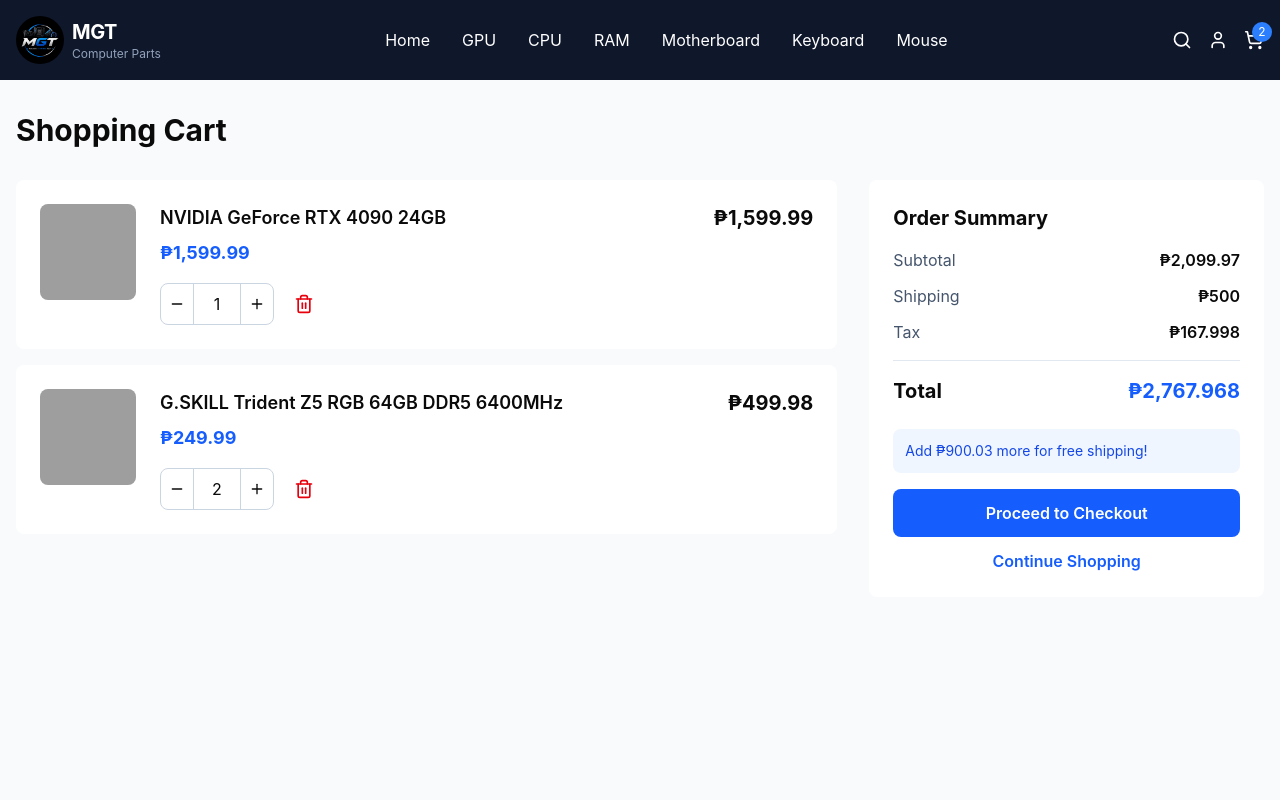
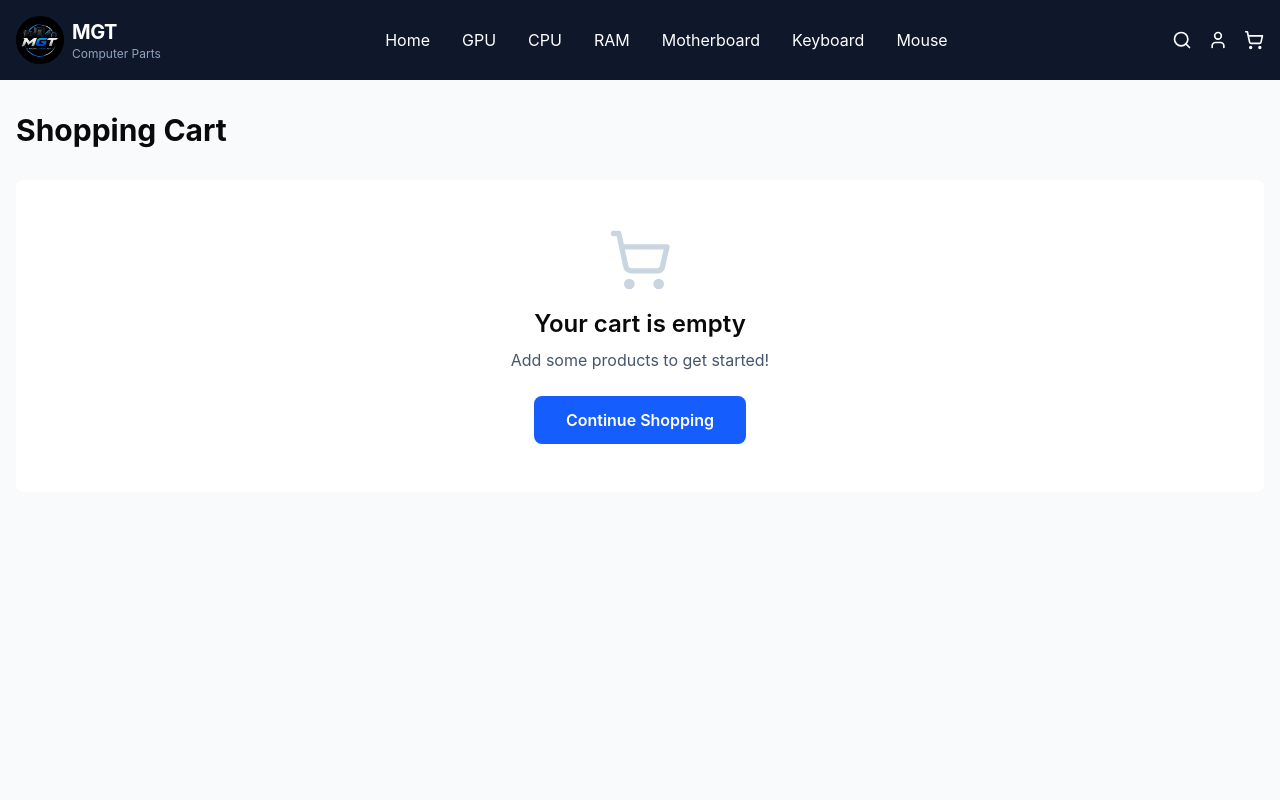
Before and after one commit to ajurian/mgt-onlineshop, a React (Vite) app: page /cart in a window 1280 px wide. Shown: the top 800 px of the page. Built offline with nearby package versions, Linux system fonts and the light colour scheme; grey boxes are pictures that could not be loaded.

Commit message:
feat: implemeneted add to cart feature

```diff
--- a/src/app/App.tsx
+++ b/src/app/App.tsx
@@ -1,6 +1,11 @@
-import { RouterProvider } from 'react-router';
-import { router } from './routes';
+import { RouterProvider } from "react-router";
+import { router } from "./routes";
+import { CartProvider } from "./contexts/cart-context";
 
 export default function App() {
-  return <RouterProvider router={router} />;
+  return (
+    <CartProvider>
+      <RouterProvider router={router} />
+    </CartProvider>
+  );
 }
--- a/src/app/components/FeaturedProducts.tsx
+++ b/src/app/components/FeaturedProducts.tsx
@@ -1,82 +1,13 @@
-import ProductCard from './ProductCard';
+import { categoryData } from "../pages/CategoryPage";
+import ProductCard from "./ProductCard";
 
-const products = [
-  {
-    id: 'gpu-2',
-    name: 'NVIDIA GeForce RTX 4080 SUPER 16GB',
-    price: 999.99,
-    originalPrice: 1199.99,
-    rating: 4.9,
-    reviews: 567,
-    imageQuery: 'graphics-card',
-    inStock: true,
-  },
-  {
-    id: 'cpu-2',
-    name: 'AMD Ryzen 9 7950X 16-Core Processor',
-    price: 549.99,
-    originalPrice: 699.99,
-    rating: 4.8,
-    reviews: 342,
-    imageQuery: 'computer-processor',
-    inStock: true,
-  },
-  {
-    id: 'ram-2',
-    name: 'Corsair Vengeance DDR5 32GB (2x16GB) 6000MHz',
-    price: 139.99,
-    rating: 4.7,
-    reviews: 891,
-    imageQuery: 'ram-memory',
-    inStock: true,
-  },
-  {
-    id: 'mb-3',
-    name: 'ASUS ROG STRIX B650-A Gaming Motherboard',
-    price: 259.99,
-    rating: 4.6,
-    reviews: 423,
-    imageQuery: 'motherboard',
-    inStock: true,
-  },
-  {
-    id: 'gpu-3',
-    name: 'AMD Radeon RX 7900 XTX 24GB Graphics Card',
-    price: 899.99,
-    originalPrice: 999.99,
-    rating: 4.7,
-    reviews: 289,
-    imageQuery: 'graphics-card',
-    inStock: true,
-  },
-  {
-    id: 'cpu-3',
-    name: 'Intel Core i9-14900K Processor',
-    price: 589.99,
-    rating: 4.8,
-    reviews: 512,
-    imageQuery: 'computer-processor',
-    inStock: true,
-  },
-  {
-    id: 'ram-1',
-    name: 'G.SKILL Trident Z5 RGB 64GB DDR5 6400MHz',
-    price: 249.99,
-    originalPrice: 299.99,
-    rating: 4.9,
-    reviews: 634,
-    imageQuery: 'ram-memory',
-    inStock: true,
-  },
-  {
-    id: 'mb-2',
-    name: 'MSI MPG Z790 Carbon WiFi Motherboard',
-    price: 399.99,
-    rating: 4.7,
-    reviews: 378,
-    imageQuery: 'motherboard',
-    inStock: false,
-  },
+export const products = [
+  categoryData.gpu.products[1],
+  categoryData.cpu.products[1],
+  categoryData.ram.products[1],
+  categoryData.motherboard.products[1],
+  categoryData.keyboard.products[1],
+  categoryData.mouse.products[1],
 ];
 
 export default function FeaturedProducts() {
--- a/src/app/components/Header.tsx
+++ b/src/app/components/Header.tsx
@@ -1,8 +1,11 @@
 import { Link } from "react-router";
 import { ShoppingCart, Search, User, Menu } from "lucide-react";
 import { ImageWithFallback } from "./figma/ImageWithFallback";
+import { useCart } from "../contexts/cart-context";
 
 export default function Header() {
+  const { totalItems } = useCart();
+
   return (
     <header className="bg-slate-900 text-white">
       <div className="container mx-auto px-4 py-4">
@@ -80,9 +83,11 @@
               className="hover:text-blue-400 transition-colors relative"
             >
               <ShoppingCart size={20} />
-              <span className="absolute -top-2 -right-2 bg-blue-500 text-white text-xs rounded-full w-5 h-5 flex items-center justify-center">
-                2
-              </span>
+              {totalItems > 0 && (
+                <span className="absolute -top-2 -right-2 bg-blue-500 text-white text-xs rounded-full w-5 h-5 flex items-center justify-center">
+                  {totalItems}
+                </span>
+              )}
             </Link>
             <button className="md:hidden hover:text-blue-400 transition-colors">
               <Menu size={20} />
--- a/src/app/components/ProductCard.tsx
+++ b/src/app/components/ProductCard.tsx
@@ -1,6 +1,7 @@
 import { Link } from "react-router";
 import { ShoppingCart, Star } from "lucide-react";
 import { ImageWithFallback } from "./figma/ImageWithFallback";
+import { useCart } from "../contexts/cart-context";
 
 interface ProductCardProps {
   id?: string;
@@ -23,9 +24,18 @@
   imageQuery,
   inStock,
 }: ProductCardProps) {
+  const { addItem } = useCart();
   const discount = originalPrice
     ? Math.round(((originalPrice - price) / originalPrice) * 100)
     : 0;
+
+  const handleAddToCart = () => {
+    if (!id || !inStock) {
+      return;
+    }
+
+    addItem({ id, name, price, imageQuery });
+  };
 
   return (
     <div className="bg-white rounded-lg border border-slate-200 hover:shadow-lg transition-shadow overflow-hidden group">
@@ -93,8 +103,9 @@
         </div>
 
         <button
-          disabled={!inStock}
+          disabled={!inStock || !id}
           className="w-full bg-blue-600 hover:bg-blue-700 disabled:bg-slate-300 disabled:cursor-not-allowed text-white py-2 rounded-lg font-semibold flex items-center justify-center gap-2 transition-colors"
+          onClick={handleAddToCart}
         >
           <ShoppingCart size={18} />
           Add to Cart
--- /dev/null
+++ b/src/app/contexts/cart-context.tsx
@@ -0,0 +1,198 @@
+import React, {
+  createContext,
+  useCallback,
+  useContext,
+  useEffect,
+  useMemo,
+  useState,
+} from "react";
+
+const STORAGE_KEY = "shopping_cart";
+
+type CartItem = {
+  id: string;
+  name: string;
+  price: number;
+  imageQuery: string;
+  quantity: number;
+};
+
+type CartItemInput = Omit<CartItem, "quantity">;
+
+type CartContextValue = {
+  items: CartItem[];
+  totalItems: number;
+  subtotal: number;
+  addItem: (item: CartItemInput) => void;
+  increment: (id: string) => void;
+  decrement: (id: string) => void;
+  removeItem: (id: string) => void;
+  clear: () => void;
+};
+
+const CartContext = createContext<CartContextValue | null>(null);
+
+const isObject = (value: unknown): value is Record<string, unknown> =>
+  typeof value === "object" && value !== null;
+
+const parseCartItems = (raw: string | null): CartItem[] => {
+  if (!raw) {
+    return [];
+  }
+
+  try {
+    const parsed = JSON.parse(raw);
+    if (!Array.isArray(parsed)) {
+      return [];
+    }
+
+    return parsed.flatMap((item) => {
+      if (!isObject(item)) {
+        return [];
+      }
+
+      const { id, name, price, imageQuery, quantity } = item;
+
+      if (
+        typeof id !== "string" ||
+        typeof name !== "string" ||
+        typeof price !== "number" ||
+        typeof imageQuery !== "string"
+      ) {
+        return [];
+      }
+
+      const safeQuantity =
+        typeof quantity === "number" && Number.isFinite(quantity)
+          ? Math.max(1, Math.floor(quantity))
+          : 1;
+
+      return [
+        {
+          id,
+          name,
+          price,
+          imageQuery,
+          quantity: safeQuantity,
+        },
+      ];
+    });
+  } catch {
+    return [];
+  }
+};
+
+const getInitialItems = (): CartItem[] => {
+  if (typeof window === "undefined") {
+    return [];
+  }
+
+  return parseCartItems(window.localStorage.getItem(STORAGE_KEY));
+};
+
+export function CartProvider({ children }: { children: React.ReactNode }) {
+  const [items, setItems] = useState<CartItem[]>(getInitialItems);
+
+  useEffect(() => {
+    if (typeof window === "undefined") {
+      return;
+    }
+
+    window.localStorage.setItem(STORAGE_KEY, JSON.stringify(items));
+  }, [items]);
+
+  const addItem = useCallback((item: CartItemInput) => {
+    setItems((prev) => {
+      const existing = prev.find((cartItem) => cartItem.id === item.id);
+      if (!existing) {
+        return [...prev, { ...item, quantity: 1 }];
+      }
+
+      return prev.map((cartItem) =>
+        cartItem.id === item.id
+          ? { ...cartItem, quantity: cartItem.quantity + 1 }
+          : cartItem,
+      );
+    });
+  }, []);
+
+  const increment = useCallback((id: string) => {
+    setItems((prev) =>
+      prev.map((cartItem) =>
+        cartItem.id === id
+          ? { ...cartItem, quantity: cartItem.quantity + 1 }
+          : cartItem,
+      ),
+    );
+  }, []);
+
+  const decrement = useCallback((id: string) => {
+    setItems((prev) =>
+      prev.flatMap((cartItem) => {
+        if (cartItem.id !== id) {
+          return [cartItem];
+        }
+
+        if (cartItem.quantity <= 1) {
+          return [];
+        }
+
+        return [{ ...cartItem, quantity: cartItem.quantity - 1 }];
+      }),
+    );
+  }, []);
+
+  const removeItem = useCallback((id: string) => {
+    setItems((prev) => prev.filter((cartItem) => cartItem.id !== id));
+  }, []);
+
+  const clear = useCallback(() => {
+    setItems([]);
+  }, []);
+
+  const subtotal = useMemo(
+    () => items.reduce((sum, item) => sum + item.price * item.quantity, 0),
+    [items],
+  );
+
+  const totalItems = useMemo(
+    () => items.reduce((sum, item) => sum + item.quantity, 0),
+    [items],
+  );
+
+  const value = useMemo(
+    () => ({
+      items,
+      totalItems,
+      subtotal,
+      addItem,
+      increment,
+      decrement,
+      removeItem,
+      clear,
+    }),
+    [
+      items,
+      totalItems,
+      subtotal,
+      addItem,
+      increment,
+      decrement,
+      removeItem,
+      clear,
+    ],
+  );
+
+  return <CartContext.Provider value={value}>{children}</CartContext.Provider>;
+}
+
+export function useCart() {
+  const context = useContext(CartContext);
+  if (!context) {
+    throw new Error("useCart must be used within a CartProvider.");
+  }
+
+  return context;
+}
+
+export type { CartItem, CartItemInput };
--- a/src/app/pages/Cart.tsx
+++ b/src/app/pages/Cart.tsx
@@ -1,29 +1,11 @@
 import { Link } from "react-router";
 import { ShoppingCart, Trash2, Plus, Minus } from "lucide-react";
 import { ImageWithFallback } from "../components/figma/ImageWithFallback";
-
-const cartItems = [
-  {
-    id: "gpu-1",
-    name: "NVIDIA GeForce RTX 4090 24GB",
-    price: 1599.99,
-    quantity: 1,
-    imageQuery: "graphics-card",
-  },
-  {
-    id: "ram-1",
-    name: "G.SKILL Trident Z5 RGB 64GB DDR5 6400MHz",
-    price: 249.99,
-    quantity: 2,
-    imageQuery: "ram-memory",
-  },
-];
+import { useCart } from "../contexts/cart-context";
 
 export default function Cart() {
-  const subtotal = cartItems.reduce(
-    (sum, item) => sum + item.price * item.quantity,
-    0,
-  );
+  const { items, subtotal, increment, decrement, removeItem } = useCart();
+  const cartItems = items;
   const shipping = subtotal > 3000 ? 0 : 500;
   const tax = subtotal * 0.08;
   const total = subtotal + shipping + tax;
@@ -58,7 +40,7 @@
                 >
                   <div className="w-24 h-24 bg-slate-100 rounded-lg overflow-hidden flex-shrink-0">
                     <ImageWithFallback
-                      src="https://images.unsplash.com/photo-1591799264318-7e6ef8ddb7ea?w=200&h=200&fit=crop&q=80"
+                      src={item.imageQuery}
                       alt={item.name}
                       className="w-full h-full object-cover"
                     />
@@ -72,18 +54,27 @@
 
                     <div className="flex items-center gap-3">
                       <div className="flex items-center border border-slate-300 rounded-lg">
-                        <button className="p-2 hover:bg-slate-100 transition-colors">
+                        <button
+                          className="p-2 hover:bg-slate-100 transition-colors"
+                          onClick={() => decrement(item.id)}
+                        >
                           <Minus size={16} />
                         </button>
                         <div className="px-4 py-2 border-x border-slate-300 min-w-[3rem] text-center">
                           {item.quantity}
                         </div>
-                        <button className="p-2 hover:bg-slate-100 transition-colors">
+                        <button
+                          className="p-2 hover:bg-slate-100 transition-colors"
+                          onClick={() => increment(item.id)}
+                        >
                           <Plus size={16} />
                         </button>
                       </div>
 
-                      <button className="text-red-600 hover:text-red-700 p-2">
+                      <button
+                        className="text-red-600 hover:text-red-700 p-2"
+                        onClick={() => removeItem(item.id)}
+                      >
                         <Trash2 size={20} />
                       </button>
                     </div>
--- a/src/app/pages/CategoryPage.tsx
+++ b/src/app/pages/CategoryPage.tsx
@@ -1,7 +1,7 @@
 import { useLocation } from "react-router";
 import ProductCard from "../components/ProductCard";
 
-const categoryData = {
+export const categoryData = {
   gpu: {
     title: "Graphics Card",
     description:
--- a/src/app/pages/ProductDetails.tsx
+++ b/src/app/pages/ProductDetails.tsx
@@ -8,6 +8,7 @@
   RotateCcw,
 } from "lucide-react";
 import { ImageWithFallback } from "../components/figma/ImageWithFallback";
+import { useCart } from "../contexts/cart-context";
 
 const allProducts = {
   // --- GRAPHICS CARDS ---
@@ -346,6 +347,7 @@
 
 export default function ProductDetails() {
   const { id } = useParams();
+  const { addItem } = useCart();
   const product = allProducts[id as keyof typeof allProducts];
 
   if (!product) {
@@ -364,6 +366,19 @@
         ((product.originalPrice - product.price) / product.originalPrice) * 100,
       )
     : 0;
+
+  const handleAddToCart = () => {
+    if (!id || !product.inStock) {
+      return;
+    }
+
+    addItem({
+      id,
+      name: product.name,
+      price: product.price,
+      imageQuery: product.imageQuery,
+    });
+  };
 
   return (
     <div className="bg-slate-50 min-h-screen py-8">
@@ -454,6 +469,7 @@
             <button
               disabled={!product.inStock}
               className="w-full bg-blue-600 hover:bg-blue-700 disabled:bg-slate-300 disabled:cursor-not-allowed text-white py-4 rounded-lg font-semibold flex items-center justify-center gap-2 transition-colors mb-6"
+              onClick={handleAddToCart}
             >
               <ShoppingCart size={20} />
               Add to Cart
```
